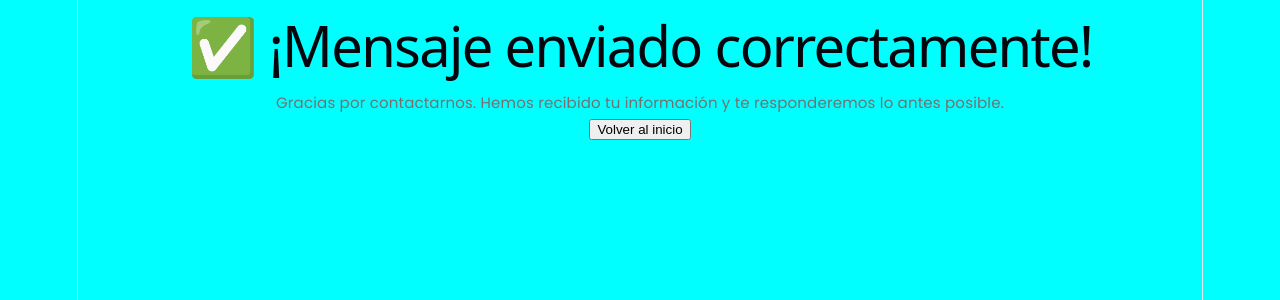
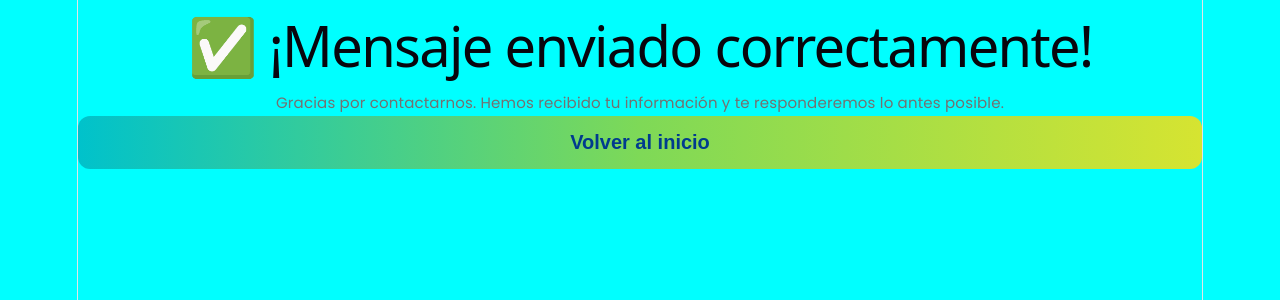
Before and after one commit to LilyBrench/miwebdespensaenlinea, a React (Vite) app: page /gracias in a window 1280 px wide. Shown: the top 300 px of the page. Built offline with nearby package versions, Linux system fonts and the light colour scheme.

Commit message:
Actualizacion de formulario y pagina de agradecimiento

```diff
--- a/src/components/Gracias/Gracias.module.css
+++ b/src/components/Gracias/Gracias.module.css
@@ -5,6 +5,24 @@
   justify-content: center;
   align-items: center;
   padding: 20px;
+}
+
+.btnEnviar {
+  width: 100%;
+  background: linear-gradient(
+    90deg,
+    #00c2cb,
+    #7ed957,
+    #d6e431
+  );
+  color: #003b8e;
+  font-size: 20px;
+  font-weight: bold;
+  padding: 15px;
+  border: none;
+  border-radius: 12px;
+  cursor: pointer;
+  transition: 0.3s;
 }
 
 .card {
```
